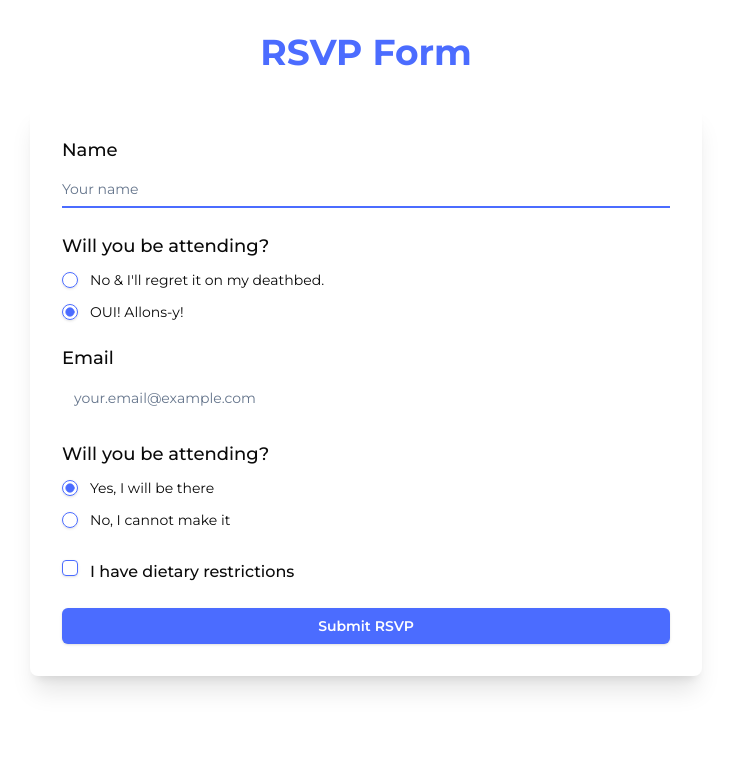
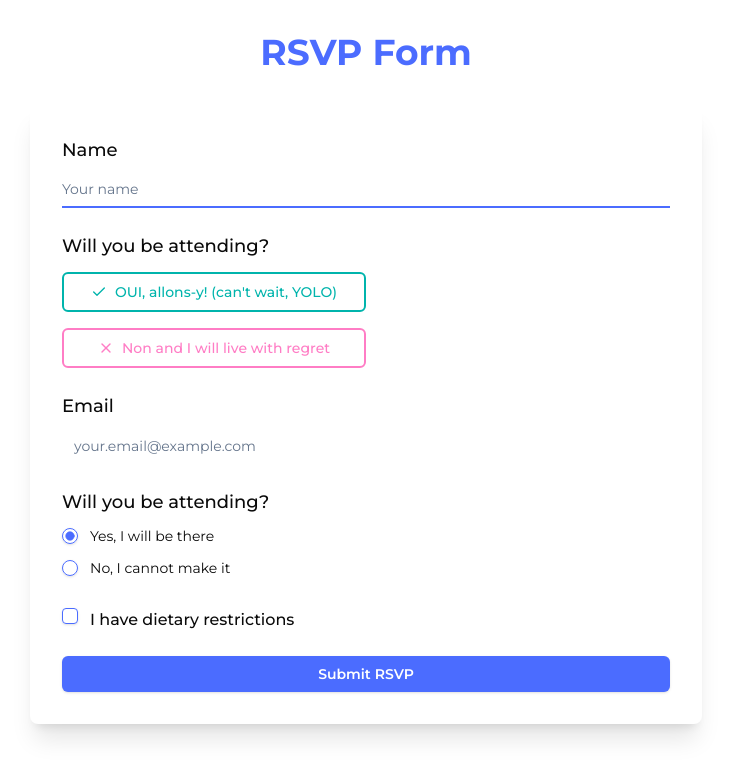
Before and after one commit to DavidMcDoughnut/mcdonutsanims, a Next.js app: page /rsvpv0 in a window 1280 px wide. Shown: the top 778 px of the page, without its empty margins (274-1005 px from the left). Built offline with nearby package versions, Linux system fonts and the light colour scheme.

Commit message:
radio btns

```diff
--- a/components/ui/button.tsx
+++ b/components/ui/button.tsx
@@ -17,6 +17,12 @@ const buttonVariants = cva(
           "border border-input bg-background shadow-sm hover:bg-accent hover:text-accent-foreground",
         secondary:
           "bg-secondary text-secondary-foreground shadow-sm hover:bg-secondary/80",
+
+        radpos:
+          "!border-2 !border-green text-green hover:bg-green hover:text-white transition-colors",
+        radneg:
+          "!border-2 !border-pink text-pink hover:bg-pink hover:text-white transition-colors",
+
         ghost: "hover:bg-accent hover:text-accent-foreground",
         link: "text-primary underline-offset-4 hover:underline",
       },
--- a/src/app/rsvpv0/page.tsx
+++ b/src/app/rsvpv0/page.tsx
@@ -8,6 +8,7 @@ import { Button } from "@/components/ui/button";
 import { Input } from "@/components/ui/input";
 import { RadioGroup, RadioGroupItem } from "@/components/ui/radio-group";
 import { Checkbox } from "@/components/ui/checkbox";
+import { Check, X } from "lucide-react";
 import {
   Form,
   FormControl,
@@ -87,24 +88,19 @@ export default function RSVPPage() {
                       <RadioGroup
                         onValueChange={field.onChange}
                         defaultValue={field.value}
-                        className="flex flex-col space-y-2"
-                      >
-                        <FormItem className="flex items-center space-x-3 space-y-0">
-                          <FormControl>
-                            <RadioGroupItem value="no" />
-                          </FormControl>
-                          <FormLabel className="font-normal">
-                            No & I'll regret it on my deathbed.
-                          </FormLabel>
-                        </FormItem>
-                        <FormItem className="flex items-center space-x-3 space-y-0">
-                          <FormControl>
-                            <RadioGroupItem value="yes" />
-                          </FormControl>
-                          <FormLabel className="font-normal">
-                            OUI! Allons-y!
-                          </FormLabel>
-                        </FormItem>
+                        className="flex flex-col space-y-2">
+
+                        <div className="flex flex-col gap-4 w-1/2 justify-startmx-auto">
+                            <Button variant="radpos" className="flex-1 w-full">
+                            <Check className="w-4 h-4" />
+                            OUI, allons-y! (can't wait, YOLO)
+                            </Button>
+                            <Button variant="radneg" className="flex-1 w-full">
+                            <X className="w-4 h-4" />
+                            Non and I will live with regret
+                            </Button>
+                        </div>
+
                       </RadioGroup>
                     </FormControl>
                     <FormMessage className="text-destructive" />
@@ -191,6 +187,8 @@ export default function RSVPPage() {
               >
                 Submit RSVP
               </Button>
+
+
             </form>
           </Form>
         </div>
```
